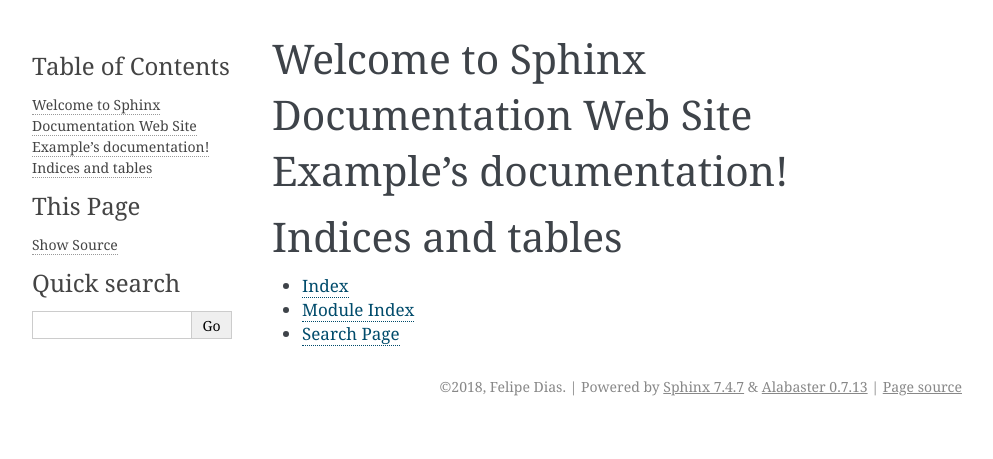
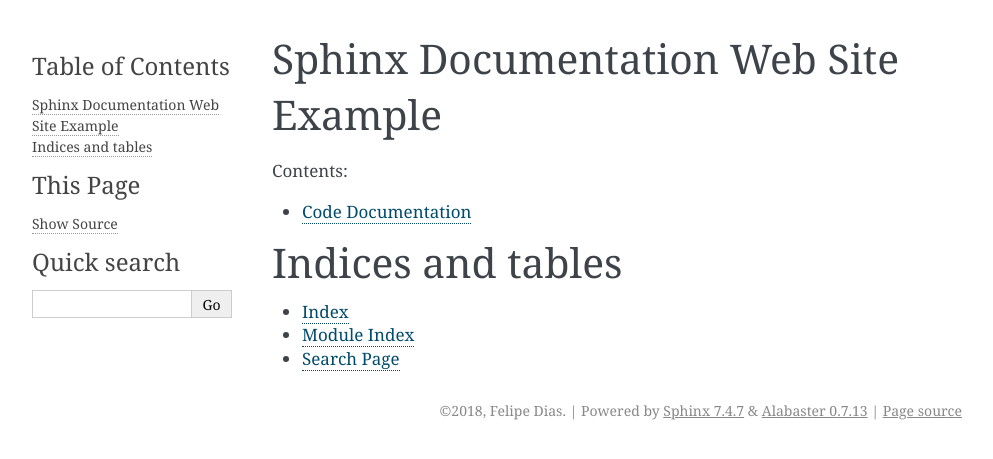
Before and after one commit to felipealedias/sphinx-python-doc-example, a Sphinx documentation site: the page built from sphinx/index.rst, in a window 1280 px wide. Shown: the top 459 px of the page, without its empty margins (148-1141 px from the left). Built offline with Sphinx 7.4.7, drawn with Linux system fonts in a browser that asks for light colours.

Commit message:
page for code documentaion

```diff
--- /dev/null
+++ b/sphinx/code.rst
@@ -0,0 +1,5 @@
+Code Documentation
+==================
+
+.. automodule:: exemple1
+    :members:
--- a/sphinx/conf.py
+++ b/sphinx/conf.py
@@ -12,9 +12,9 @@
 # add these directories to sys.path here. If the directory is relative to the
 # documentation root, use os.path.abspath to make it absolute, like shown here.
 #
-# import os
-# import sys
-# sys.path.insert(0, os.path.abspath('.'))
+import os
+import sys
+sys.path.insert(0, os.path.abspath('../'))
 
 
 # -- Project information -----------------------------------------------------
--- a/sphinx/index.rst
+++ b/sphinx/index.rst
@@ -3,12 +3,14 @@
    You can adapt this file completely to your liking, but it should at least
    contain the root `toctree` directive.
 
-Welcome to Sphinx Documentation Web Site Example's documentation!
+Sphinx Documentation Web Site Example
 =================================================================
 
 .. toctree::
    :maxdepth: 2
    :caption: Contents:
+
+   code
 
 
 
```
Also changed, not shown: 1 other file.
